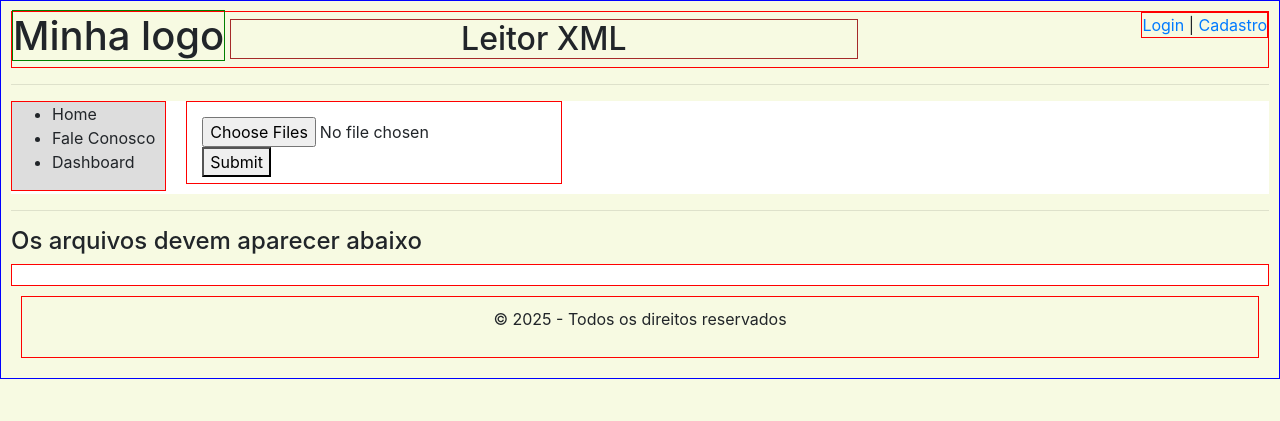
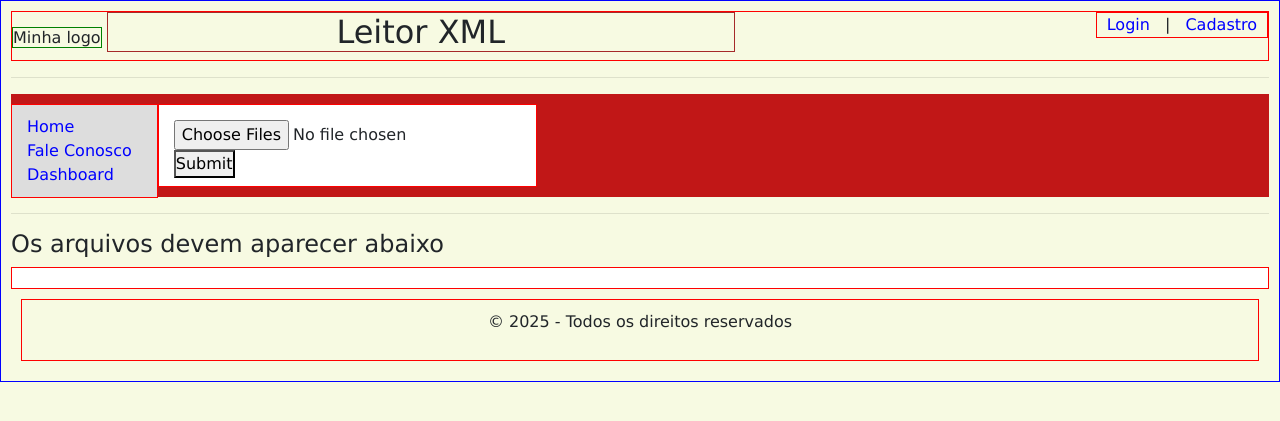
Before and after one commit to CainanaDev/Leitor-XML, a PHP site: page / in a window 1280 px wide. Shown: the top 421 px of the page. Run offline with PHP 8.4, Linux system fonts and the light colour scheme; some libraries are stand-ins or nearby versions.

Commit message:
Nao houve nada demais nesse commit

```diff
--- a/Projeto 1/css/style.css
+++ b/Projeto 1/css/style.css
@@ -1,14 +1,21 @@
+*{
+  margin: 0;
+  padding: 0;
+}
+
 body{
   background-color: rgba(209, 228, 84, 0.168);
   border: 1px solid blue;
   padding: 10px;
   margin: 0;
+  font-size: 1em;
+  font-family: Verdana, Geneva, Tahoma, sans-serif;
 
 }
 header{
    border: 1px solid red;
 }
-header h1{
+#logo{
   text-align: left;
   display:inline;
   border: 1px solid green
@@ -27,14 +34,46 @@ footer{
   margin: 10px;
 }
 
+ul{
+    list-style-type: none;
+    margin: 0px;
+    padding: 10px 5px;
+}
+
+a{
+  padding: 5px;
+  margin: 5px;
+
+}
+
+a:link{
+  text-decoration: none;
+  color: rgb(27, 109, 50);
+
+
+}
+a:visited{
+  color: blue;
+  background-color: #fff;
+}
+a:hover{
+  color: #fff;
+  background-color: blanchedalmond;
+}
+a:active{
+  color: red;
+  background-color: black;
+}
+
+
 #lateral{
   border: 1px solid red;
   background-color:#DDD;
-  margin-right: 10px;
+  margin: 10px auto;
   float: left;
   padding-right: 10px;
   padding-left: 0px;
-  margin-left: 0px;
+
 
 
 }
@@ -47,10 +86,9 @@ footer{
 .input{
   border: 1px solid red;
   background-color:#fff;
-  margin-bottom: 10px;
-  margin-left: 10px;
+  margin: 10px auto;
   padding: 15px;
-  width: auto;
+  width:  auto;
   height: 83px;
   display: inline-block;
 
@@ -65,3 +103,9 @@ footer{
   margin-top: 5px;
   clear: both;
 }
+
+.mae{
+  background: rgb(193, 23, 23);
+  position: static;
+  padding: auto;
+}
--- a/Projeto 1/index.php
+++ b/Projeto 1/index.php
@@ -20,7 +20,7 @@
 
 <body>
   <header>
-    <h1>Minha logo</h1>
+    <div id="logo">Minha logo</div>
     <h2>Leitor XML</h2>
     <div id="cadastro">
       <a href="">Login</a> |
@@ -34,15 +34,15 @@
   <nav>
     <div id="lateral">
       <ul>
-        <li>Home</li>
-        <li>Fale Conosco</li>
-        <li>Dashboard</li>
+        <li><a href="">Home</a></li>
+        <li><a href="">Fale Conosco</a></li>
+        <li><a href="">Dashboard</a></li>
       </ul>
     </div>
   </nav>
 
   <div>
-    <div style="background: white;">
+    <div class="mae">
       <div class="input">
 
         <input type="file" id="file" name="file[]" multiple accept=".xml" />
```
